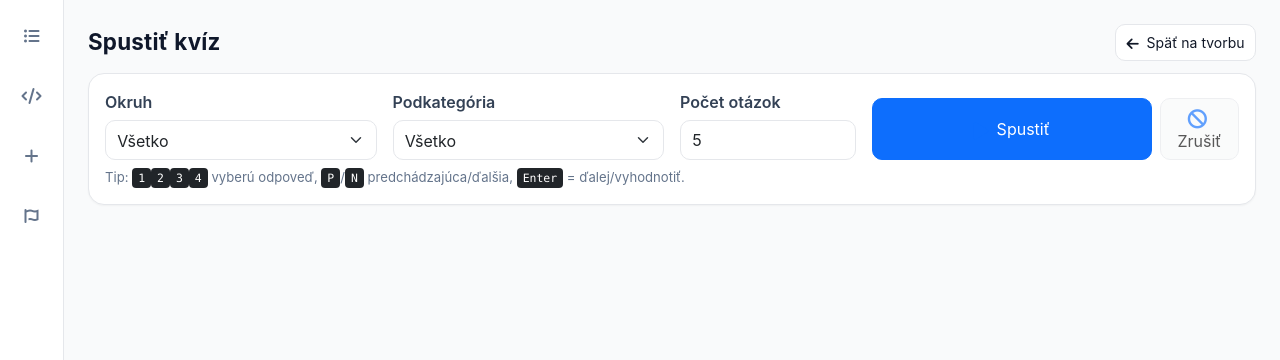
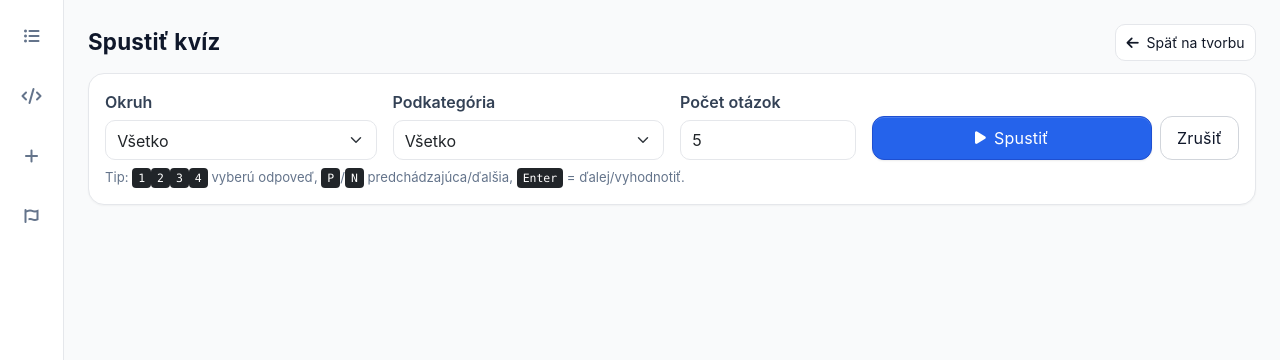
Before and after one commit to andreakollova/platforma-thenthis, a Flask app: page /kviz-spustit in a window 1280 px wide. Shown: the part 69-429 px from the top of the page. Run offline with Flask 3, Linux system fonts and the light colour scheme; the visitor is signed in with stand-in values (Sample User, id 1).

Commit message:
kviz spustit final

```diff
--- a/templates/kviz-spustit.html
+++ b/templates/kviz-spustit.html
@@ -16,7 +16,7 @@
     --danger:#dc2626;
   }
 
-  /* ====== HLAVIČKA + TOOLBAR ====== */
+  /* ====== HLAVIČKA ====== */
   .app-head{
     display:flex; align-items:center; justify-content:space-between; gap:.75rem; margin-bottom:12px;
   }
@@ -27,6 +27,7 @@
   }
   .btn-ghost:hover{ background:#f3f4f6; }
 
+  /* ====== KARTY / ZÁKLAD ====== */
   .card-dashboard{
     border:1px solid var(--line);
     background:var(--panel); border-radius:16px; padding:16px;
@@ -40,37 +41,49 @@
   .toolbar .form-select:focus, .toolbar .form-control:focus{
     border-color:#c7d2fe; box-shadow:0 0 0 .2rem var(--ring-weak);
   }
-  .toolbar .btn{ border-radius:10px; }
-  .toolbar .btn-primary{ padding:.55rem .8rem; }   /* ako predtým */
-  .toolbar .btn-light{ border:1px solid var(--line); } /* ako predtým */
   .hint{ color:var(--muted); font-size:.82rem; }
 
-  /* jemná inline hláška (keď nie sú otázky) */
+  /* ====== PRÁZDNE STAVY ====== */
   .empty-msg{
     display:none; margin-top:8px; font-size:.9rem; color:#334155;
     background:#f8fafc; border:1px dashed #e2e8f0; border-radius:10px; padding:.5rem .7rem;
   }
 
-  /* ikony v tlačidlách – vždy viditeľné (bez zmeny vzhľadu tlačidiel) */
-  .btn i{ opacity:1; vertical-align:middle; }
-  #startQuizBtn i{ margin-right:.5rem; }
-  #nextBtn i{ margin-left:.5rem; }
-  #resetQuizBtn i{ margin-right:.45rem; }
+  /* ====== MINIMAL BUTTONS ====== */
+  .btn-min-primary{
+    display:inline-flex; align-items:center; justify-content:center;
+    padding:.56rem 1.1rem; border-radius:12px;
+    font-weight:400; letter-spacing:.2px;
+    color:#fff; background:#2563eb; border:1px solid #1e4fd1;
+    box-shadow:0 1px 0 rgba(255,255,255,.15) inset, 0 1px 2px rgba(0,0,0,.08);
+    transition:background .15s ease, transform .06s ease;
+  }
+  .btn-min-primary:hover{ background:#1d4ed8; }
+  .btn-min-primary:active{ transform:scale(.985); }
+  .btn-min-primary i{ margin-right:.5rem; color:#fff; }
 
-  /* ====== PO SPUSTENÍ – PRÉMIOVÝ LOOK ====== */
+  .btn-min-secondary{
+    display:inline-flex; align-items:center; justify-content:center;
+    padding:.56rem 1.0rem; border-radius:12px;
+    font-weight:400; letter-spacing:.2px;
+    color:#0f172a; background:#fff; border:1px solid #d1d5db;
+    transition:background .15s ease, border-color .15s ease, transform .06s ease;
+  }
+  .btn-min-secondary:hover{ background:#f9fafb; border-color:#cbd5e1; }
+  .btn-min-secondary:active{ transform:scale(.985); }
+
+  /* ====== PO SPUSTENÍ ====== */
   .quiz-premium{
     background:#ffffffcc;
     backdrop-filter:saturate(140%) blur(6px);
     -webkit-backdrop-filter:saturate(140%) blur(6px);
     box-shadow:0 8px 20px rgba(15,23,42,.08);
   }
-
   .quiz-premium .quiz-progress{ margin-bottom:14px; }
   .quiz-premium .quiz-meta{
     display:flex; align-items:center; justify-content:space-between;
     color:var(--muted); font-size:.88rem; font-weight:600;
   }
-
   .quiz-premium .chip{
     display:inline-flex; align-items:center; gap:.45rem;
     padding:.26rem .65rem; border-radius:999px; background:#eef2ff; color:#3730a3; font-weight:700; font-size:.75rem;
@@ -85,12 +98,6 @@
     background:linear-gradient(90deg,#60a5fa,#3b82f6 60%,#2563eb);
     transition:width .35s ease;
   }
-  .quiz-premium .steps{ display:flex; gap:6px; margin-top:8px; }
-  .quiz-premium .step-dot{
-    width:8px; height:8px; border-radius:50%; background:#e5e7eb; flex:0 0 auto;
-    transition:transform .2s ease, background .2s ease, box-shadow .2s ease;
-  }
-  .quiz-premium .step-dot.active{ background:#93c5fd; box-shadow:0 0 0 4px var(--ring-weak-2); transform:scale(1.12); }
 
   .quiz-premium .q-title{ font-weight:800; font-size:1.1rem; color:#0b1220; }
 
@@ -105,29 +112,28 @@
   .quiz-premium .choice + .choice{ margin-top:10px; }
   .quiz-premium .choice:hover{ background:#f9fafb; border-color:#d7dceb; }
   .quiz-premium .choice:active{ transform:scale(.997); }
-
-  /* skryté rádio – kliká cez JS na celú kartu */
   .quiz-premium .choice input{ position:absolute; opacity:0; width:0; height:0; }
-
   .quiz-premium .bullet{
-    width:20px; height:20px; border:2px solid #cbd5e1; border-radius:50%; display:inline-block; flex:0 0 auto; background:#fff;
+    width:20px; height:20px; border:2px solid #cbd5e1; border-radius:50%; background:#fff;
   }
   .quiz-premium .choice .label{ color:#0f172a; font-weight:600; }
   .quiz-premium .choice.checked{ border-color:#bfdbfe; box-shadow:0 0 0 .3rem var(--ring-weak); background:#fbfdff; }
   .quiz-premium .choice.checked .bullet{ border-color:#3b82f6; background:#3b82f6; box-shadow:inset 0 0 0 4px #fff; }
 
-  /* actions */
   .quiz-premium .quiz-actions{ display:flex; align-items:center; justify-content:space-between; gap:.75rem; margin-top:16px; }
   .quiz-premium .quiz-actions .btn{ border-radius:12px; }
-  .quiz-premium .quiz-actions .btn-light{ border:1px solid var(--line); }
 
-  /* výsledok */
   .score{ font-weight:800; }
   .result-line .ok{ color:var(--success); font-weight:800; }
   .result-line .bad{ color:var(--danger); font-weight:800; }
 
-  @media (prefers-reduced-motion:reduce){
-    .quiz-premium .progress-bar, .quiz-premium .choice, .quiz-premium .step-dot{ transition:none; }
+  /* biele ikonky pre „Ďalšia“ a „Skúsiť znova“ */
+  #nextBtn i, #retryBtn i { color:#fff; }
+
+  .btn-min-primary i {
+    margin-right: .5rem;
+    color: #fff;
+    font-size: 0.9rem; /* menšia ikonka */
   }
 </style>
 
@@ -139,7 +145,6 @@
 <!-- Toolbar -->
 <div class="card-dashboard toolbar mb-3">
   <div class="row g-3 align-items-end">
-    <!-- KATEGÓRIA -->
     <div class="col-sm-6 col-md-3">
       <label class="form-label">Okruh</label>
       <select id="quizCategory" class="form-select">
@@ -151,25 +156,23 @@
         <option>SQL</option>
       </select>
     </div>
-
-    <!-- PODKATEGÓRIA (dynamická) -->
     <div class="col-sm-6 col-md-3">
       <label class="form-label">Podkategória</label>
       <select id="quizSubcategory" class="form-select">
         <option value="__all__">Všetko</option>
       </select>
     </div>
-
-    <!-- POČET -->
     <div class="col-sm-6 col-md-2">
       <label class="form-label">Počet otázok</label>
       <input id="quizCount" type="number" class="form-control" min="1" value="5">
     </div>
-
-    <!-- AKCIE (ako predtým) -->
     <div class="col-md-4 d-grid d-md-flex gap-2">
-      <button id="startQuizBtn" class="btn btn-primary w-100 w-md-auto"><i class="fas fa-play me-1"></i> Spustiť</button>
-      <button id="resetQuizBtn" class="btn btn-light" disabled><i class="fas fa-ban me-1"></i> Zrušiť</button>
+      <button id="startQuizBtn" class="btn-min-primary w-100 w-md-auto">
+        <i class="fas fa-play"></i> Spustiť
+      </button>
+      <button id="resetQuizBtn" class="btn-min-secondary" disabled>
+        Zrušiť
+      </button>
     </div>
   </div>
   <div id="emptyMsg" class="empty-msg"></div>
@@ -186,7 +189,6 @@
     <div class="progress mt-2">
       <div id="progressBar" class="progress-bar" role="progressbar" style="width:0%"></div>
     </div>
-    <div id="steps" class="steps"></div>
   </div>
 
   <div id="qBox"></div>
@@ -210,6 +212,7 @@
     <a href="{{ url_for('kviz') }}" class="btn btn-light btn-sm">Späť na otázky</a>
   </div>
 </div>
+
 
 <script>
 (function() {
@@ -238,7 +241,6 @@
   const qBox = document.getElementById('qBox');
   const progressText = document.getElementById('progressText');
   const progressBar = document.getElementById('progressBar');
-  const stepsEl = document.getElementById('steps');
   const categoryChip = document.getElementById('categoryChip');
   const prevBtn = document.getElementById('prevBtn');
   const nextBtn = document.getElementById('nextBtn');
@@ -319,15 +321,6 @@
     return pool;
   }
 
-  function drawSteps(){
-    stepsEl.innerHTML = '';
-    for (let i=0;i<questions.length;i++){
-      const dot = document.createElement('div');
-      dot.className = 'step-dot' + (i===idx ? ' active':'');
-      stepsEl.appendChild(dot);
-    }
-  }
-
   function startQuiz() {
     const pool = poolForSelection();
     const count = Math.max(1, parseInt(quizCount.value || '1', 10));
@@ -356,7 +349,6 @@
 
     renderQuestion();
     updateProgress();
-    drawSteps();
   }
 
   function renderQuestion() {
@@ -409,7 +401,6 @@
     const pct = Math.round(((idx+1)/questions.length)*100);
     progressBar.style.width = pct + '%';
     progressBar.setAttribute('aria-valuenow', pct);
-    [...stepsEl.children].forEach((d, i) => d.classList.toggle('active', i === idx));
   }
 
   function next() { if (idx < questions.length - 1) { idx++; renderQuestion(); updateProgress(); } }
@@ -453,7 +444,7 @@
     quizSubcategory.value = '__all__';
   });
 
-  // Keyboard shortcuts (ponechané)
+  // Keyboard shortcuts
   document.addEventListener('keydown', (e)=>{
     if (quizArea.style.display === 'none') return;
     const key = e.key.toLowerCase();
```
